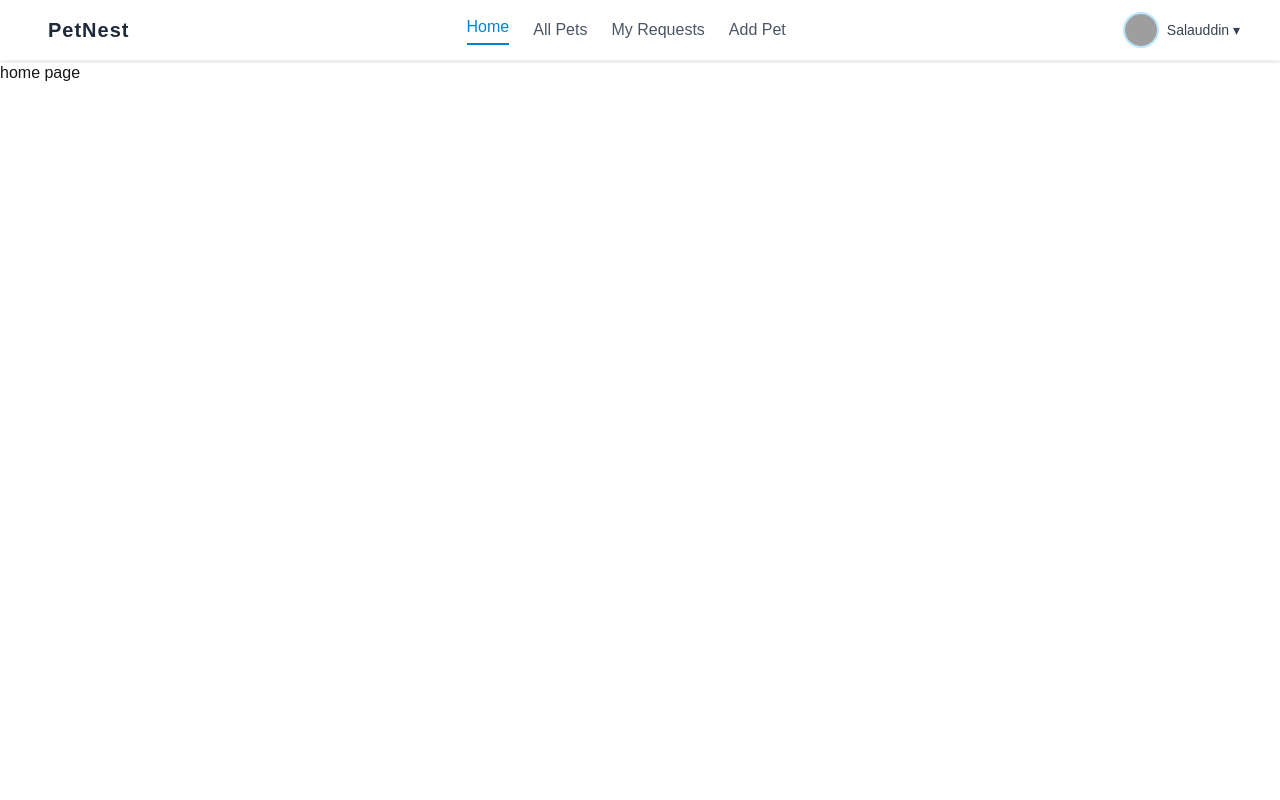
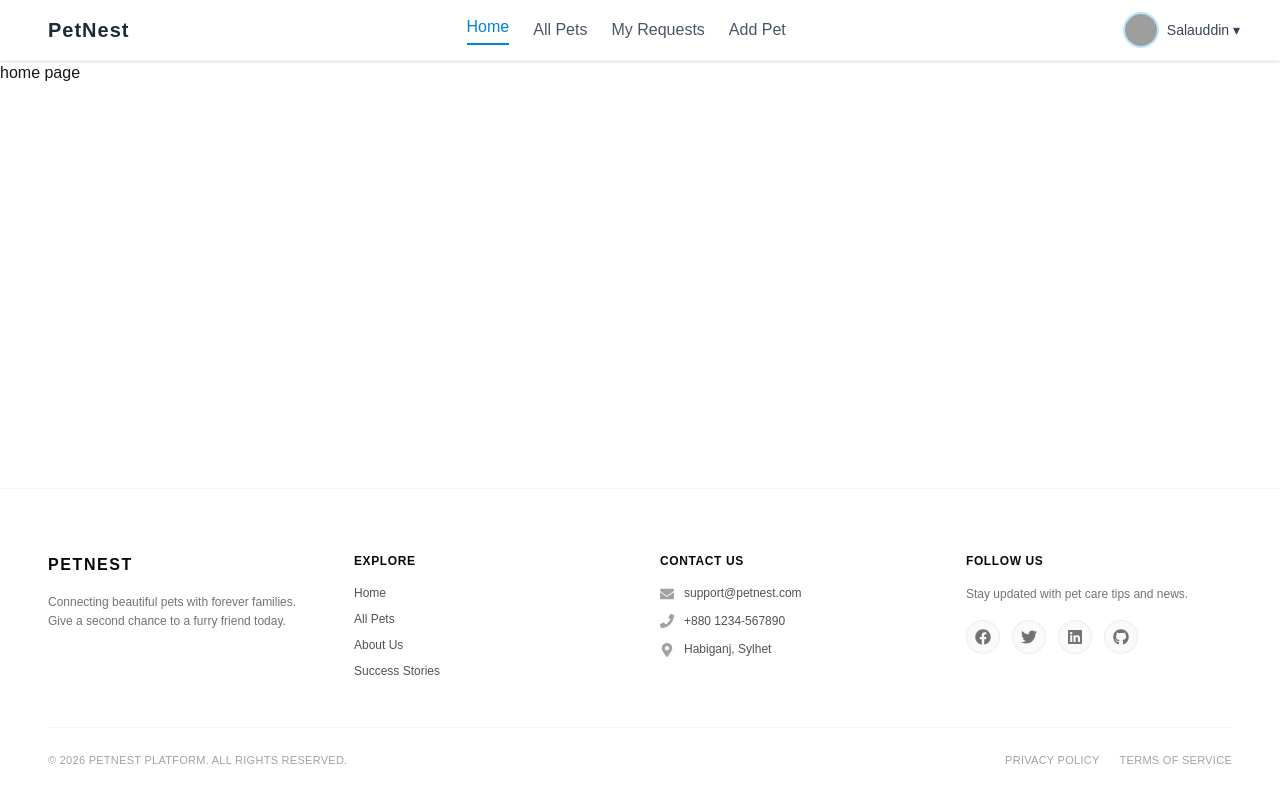
Before and after one commit to salauddinhasan/petnest-client, a Next.js app: page / in a window 1280 px wide. Built offline with nearby package versions, Linux system fonts and the light colour scheme; grey boxes are pictures that could not be loaded.

Commit message:
style: refactor footer to a balanced 4 column grid layout

```diff
--- a/src/app/layout.js
+++ b/src/app/layout.js
@@ -1,13 +1,14 @@
-
 import Navbar from "@/components/Navbar";
 import "./globals.css";
+import Footer from "@/components/Footer";
 
 export default function RootLayout({ children }) {
   return (
     <html lang="en" className={` h-full antialiased`}>
       <body className="min-h-full flex flex-col">
-         <Navbar/>
+        <Navbar />
         <main className="flex-1">{children}</main>
+        <Footer />
       </body>
     </html>
   );
--- /dev/null
+++ b/src/components/Footer.jsx
@@ -0,0 +1,161 @@
+import Link from "next/link";
+import React from "react";
+import {
+  FaFacebook,
+  FaTwitter,
+  FaGithub,
+  FaLinkedin,
+  FaEnvelope,
+  FaPhone,
+  FaMapMarkerAlt,
+} from "react-icons/fa";
+
+const Footer = () => {
+  return (
+    <footer className="bg-white text-neutral-600 pt-16 pb-8 border-t border-neutral-100">
+      <div className="max-w-7xl mx-auto px-6 md:px-12 grid grid-cols-1 sm:grid-cols-2 md:grid-cols-4 gap-10 mb-12">
+        <div className="flex flex-col gap-4">
+          <Link href="/" className="flex items-center gap-2 text-neutral-950">
+            <span className="text-base font-bold tracking-widest uppercase">
+              PetNest
+            </span>
+          </Link>
+          <p className="text-xs text-neutral-500 leading-relaxed font-normal">
+            Connecting beautiful pets with forever families. Give a second
+            chance to a furry friend today.
+          </p>
+        </div>
+
+        <div className="flex flex-col gap-4">
+          <h3 className="text-neutral-950 font-semibold text-xs tracking-wider uppercase">
+            Explore
+          </h3>
+          <ul className="flex flex-col gap-2.5 text-xs font-medium">
+            <li>
+              <Link
+                href="/"
+                className="hover:text-neutral-950 transition-colors"
+              >
+                Home
+              </Link>
+            </li>
+            <li>
+              <Link
+                href="/all-pets"
+                className="hover:text-neutral-950 transition-colors"
+              >
+                All Pets
+              </Link>
+            </li>
+            <li>
+              <Link
+                href="/about"
+                className="hover:text-neutral-950 transition-colors"
+              >
+                About Us
+              </Link>
+            </li>
+            <li>
+              <Link
+                href="/blogs"
+                className="hover:text-neutral-950 transition-colors"
+              >
+                Success Stories
+              </Link>
+            </li>
+          </ul>
+        </div>
+
+        <div className="flex flex-col gap-4">
+          <h3 className="text-neutral-950 font-semibold text-xs tracking-wider uppercase">
+            Contact Us
+          </h3>
+          <ul className="flex flex-col gap-3 text-xs font-medium">
+            <li className="flex items-start gap-2.5 hover:text-neutral-950 transition-colors">
+              <FaEnvelope className="text-neutral-400 mt-0.5 flex-shrink-0 text-sm" />
+              <span className="break-all">support@petnest.com</span>
+            </li>
+            <li className="flex items-center gap-2.5 hover:text-neutral-950 transition-colors">
+              <FaPhone className="text-neutral-400 flex-shrink-0 text-sm" />
+              <span>+880 1234-567890</span>
+            </li>
+            <li className="flex items-start gap-2.5 hover:text-neutral-950 transition-colors">
+              <FaMapMarkerAlt className="text-neutral-400 mt-0.5 flex-shrink-0 text-sm" />
+              <span>Habiganj, Sylhet</span>
+            </li>
+          </ul>
+        </div>
+
+        <div className="flex flex-col gap-4">
+          <h3 className="text-neutral-950 font-semibold text-xs tracking-wider uppercase">
+            Follow Us
+          </h3>
+          <p className="text-xs text-neutral-500 leading-relaxed">
+            Stay updated with pet care tips and news.
+          </p>
+          <div className="flex items-center gap-3 text-base">
+            <a
+              href="https://facebook.com"
+              target="_blank"
+              rel="noopener noreferrer"
+              className="hover:text-neutral-950 transition-colors bg-neutral-50 border border-neutral-200/60 p-2 rounded-full text-neutral-500"
+            >
+              <FaFacebook />
+            </a>
+            <a
+              href="https://twitter.com"
+              target="_blank"
+              rel="noopener noreferrer"
+              className="hover:text-neutral-950 transition-colors bg-neutral-50 border border-neutral-200/60 p-2 rounded-full text-neutral-500"
+            >
+              <FaTwitter />
+            </a>
+            <a
+              href="https://linkedin.com"
+              target="_blank"
+              rel="noopener noreferrer"
+              className="hover:text-neutral-950 transition-colors bg-neutral-50 border border-neutral-200/60 p-2 rounded-full text-neutral-500"
+            >
+              <FaLinkedin />
+            </a>
+            <a
+              href="https://github.com"
+              target="_blank"
+              rel="noopener noreferrer"
+              className="hover:text-neutral-950 transition-colors bg-neutral-50 border border-neutral-200/60 p-2 rounded-full text-neutral-500"
+            >
+              <FaGithub />
+            </a>
+          </div>
+        </div>
+      </div>
+
+      <div className="max-w-7xl mx-auto px-6 md:px-12">
+        <div className="border-t border-neutral-100 my-6"></div>
+      </div>
+
+      <div className="max-w-7xl mx-auto px-6 md:px-12 flex flex-col sm:flex-row items-center justify-between gap-4 text-[11px] font-medium text-neutral-400 tracking-wide">
+        <p>
+          &copy; {new Date().getFullYear()} PETNEST PLATFORM. ALL RIGHTS
+          RESERVED.
+        </p>
+        <div className="flex gap-5 uppercase text-neutral-400">
+          <Link
+            href="/privacy"
+            className="hover:text-neutral-950 transition-colors"
+          >
+            Privacy Policy
+          </Link>
+          <Link
+            href="/terms"
+            className="hover:text-neutral-950 transition-colors"
+          >
+            Terms of Service
+          </Link>
+        </div>
+      </div>
+    </footer>
+  );
+};
+
+export default Footer;
```
